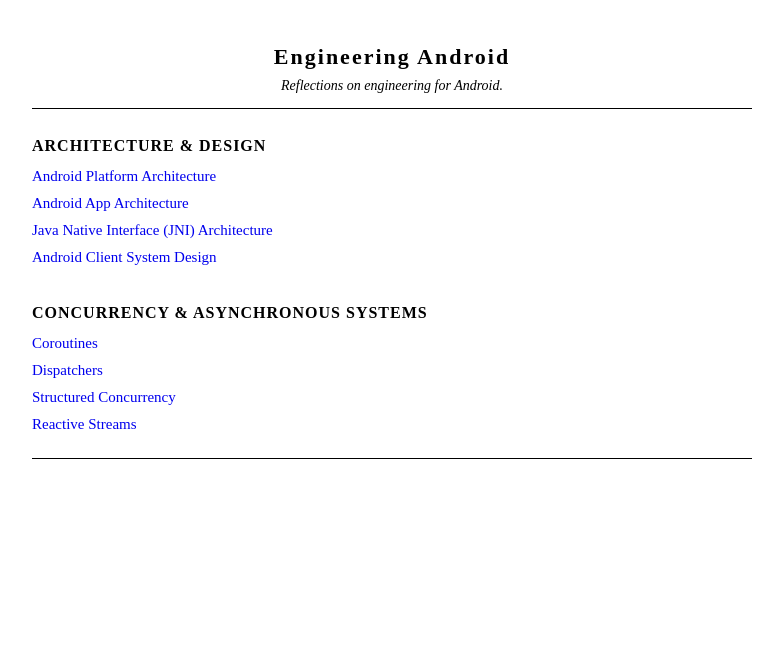
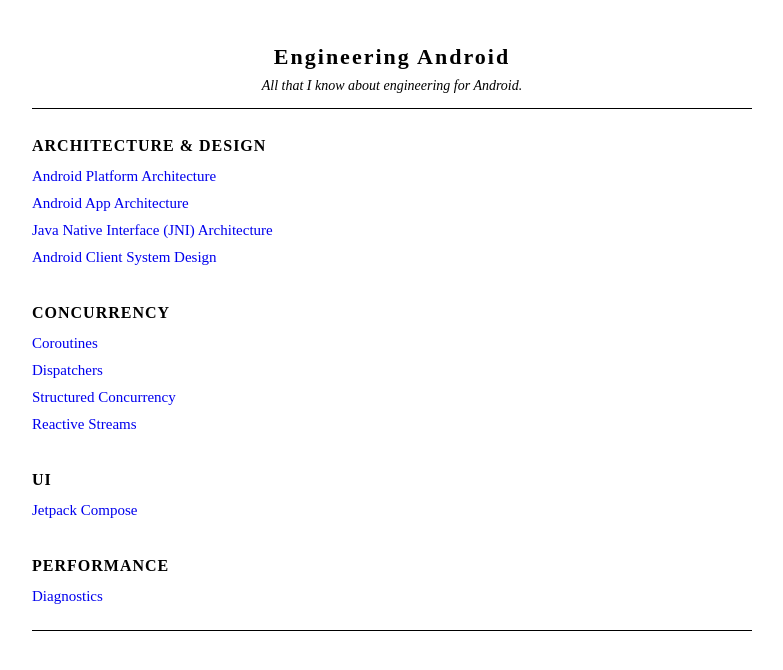
Before and after one commit to michaelrobertobrien/engineering-android, a Jekyll site: the page built from index.md, in a window 1280 px wide. Shown: the top 670 px of the page, without its empty margins (248-1031 px from the left). Built offline with Jekyll 4.4.1, drawn with Linux system fonts in a browser that asks for light colours.

Commit message:
Update index.md

```diff
--- a/index.md
+++ b/index.md
@@ -4,7 +4,7 @@
 ---
 
 <h1>Engineering Android</h1>
-<div class="subheader">Reflections on engineering for Android.</div>
+<div class="subheader">All that I know about engineering for Android.</div>
 <hr>
 
 <div class="section-title">Architecture & Design</div>
@@ -15,7 +15,7 @@
     <a href="/framework/ashmem.html">Android Client System Design</a><br>
 </div>
 
-<div class="section-title" style="margin-top: 30px;">Concurrency & Asynchronous Systems</div>
+<div class="section-title" style="margin-top: 30px;">Concurrency</div>
 <div class="link-matrix" style="line-height: 1.8;">
     <a href="/framework/binder-ipc.html">Coroutines</a><br>
     <a href="/framework/zygote-process.html">Dispatchers</a><br>
@@ -23,4 +23,14 @@
     <a href="/framework/ashmem.html">Reactive Streams</a><br>
 </div>
 
+<div class="section-title" style="margin-top: 30px;">UI</div>
+<div class="link-matrix" style="line-height: 1.8;">
+    <a href="/framework/binder-ipc.html">Jetpack Compose</a><br>
+</div>
+
+<div class="section-title" style="margin-top: 30px;">Performance</div>
+<div class="link-matrix" style="line-height: 1.8;">
+    <a href="/framework/binder-ipc.html">Diagnostics</a><br>
+</div>
+
 <hr>
```
